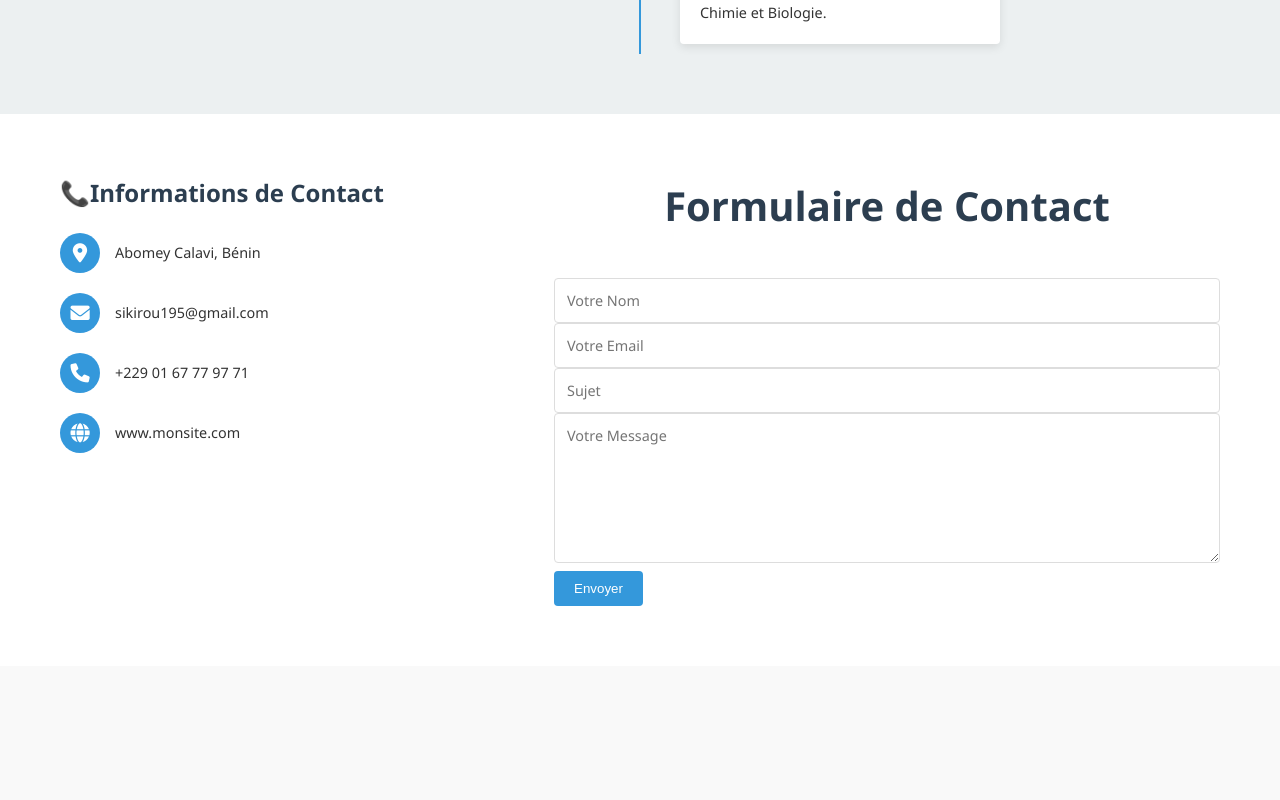
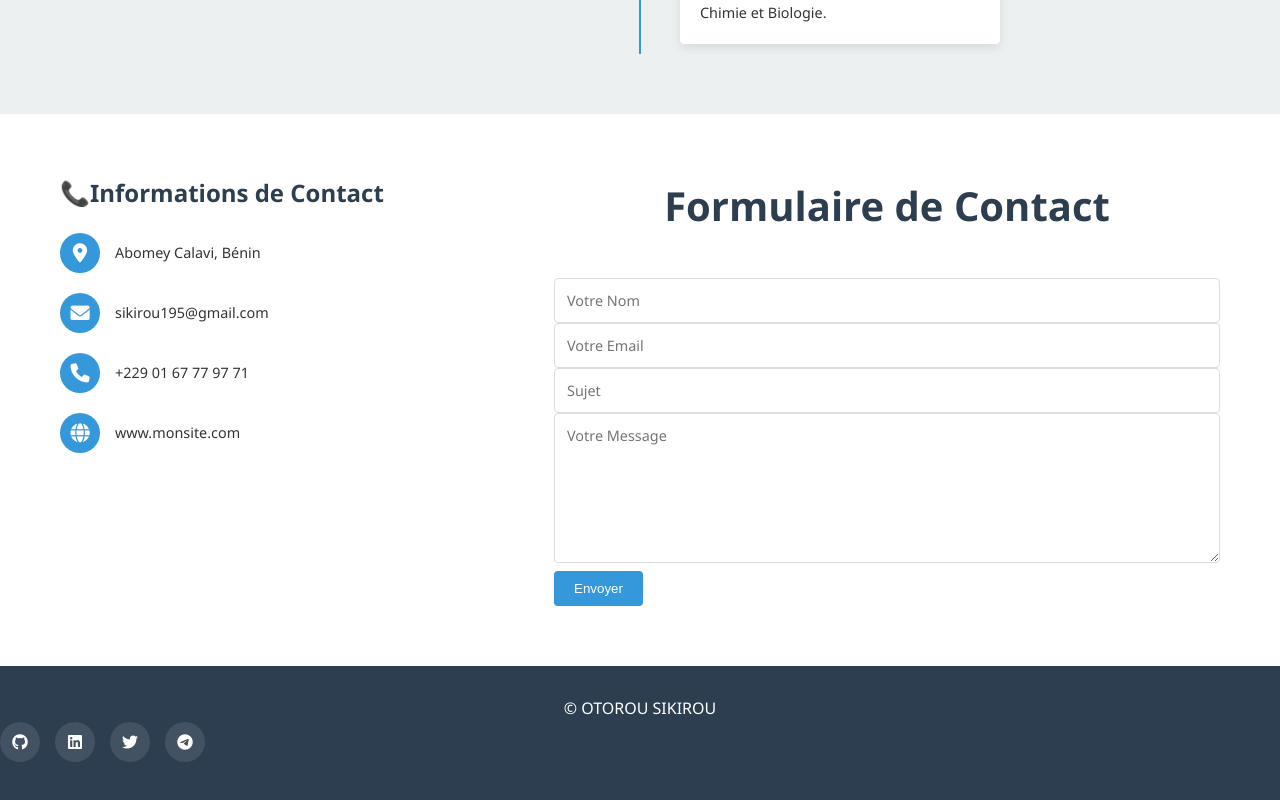
Before and after one commit to sikirou195/frontendPort, a Vue app: page /portofolio in a window 1280 px wide. Shown: the part 6088-6888 px from the top of the page. Before the commit the page ends 6754 px from the top, so only its background shows below. Built offline with nearby package versions, Linux system fonts and the light colour scheme.

Commit message:
Modifications PortofolioView.vue

```diff
--- a/src/views/PortofolioView.vue
+++ b/src/views/PortofolioView.vue
@@ -1080,6 +1080,24 @@
       </div>
     </section>
   </div>
+ <footer class="site-footer">
+  <p>© {{ currentYear }} OTOROU SIKIROU</p>
+  <div class="social-links">
+    <a href="#" class="social-link" aria-label="GitHub">
+      <i class="fab fa-github"></i>
+    </a>
+    <a href="#" class="social-link" aria-label="LinkedIn">
+      <i class="fab fa-linkedin"></i>
+    </a>
+    <a href="#" class="social-link" aria-label="Twitter">
+      <i class="fab fa-twitter"></i>
+    </a>
+    <a href="#" class="social-link" aria-label="Telegram">
+      <i class="fab fa-telegram-plane"></i>
+    </a>
+  </div>
+</footer>
+
 </template>
 
 <script setup>
```
